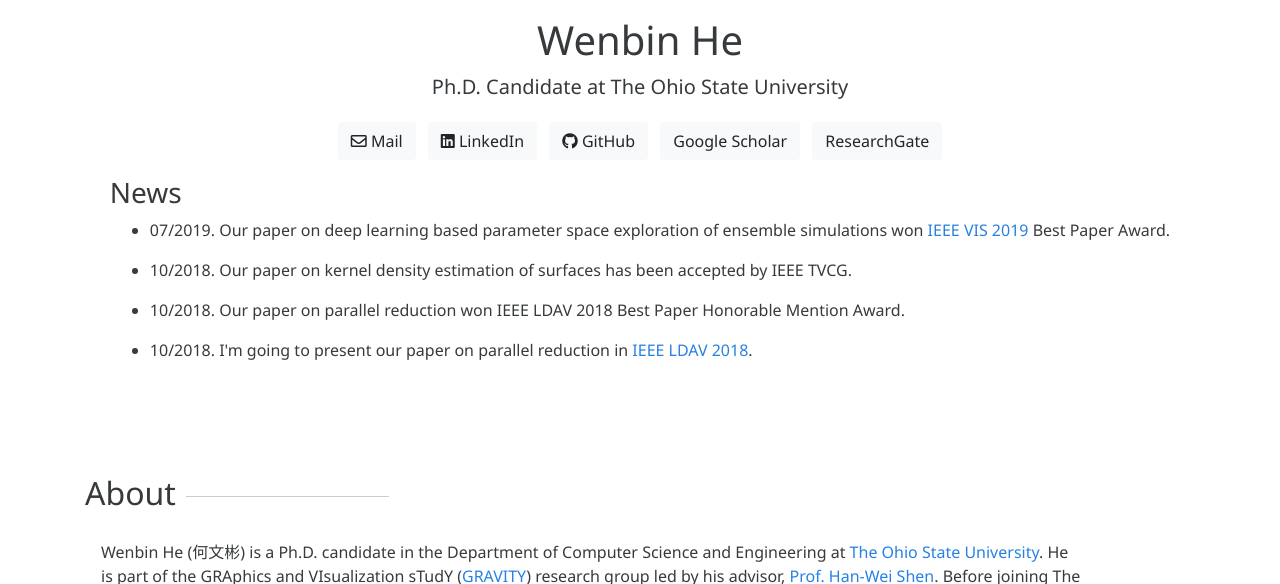
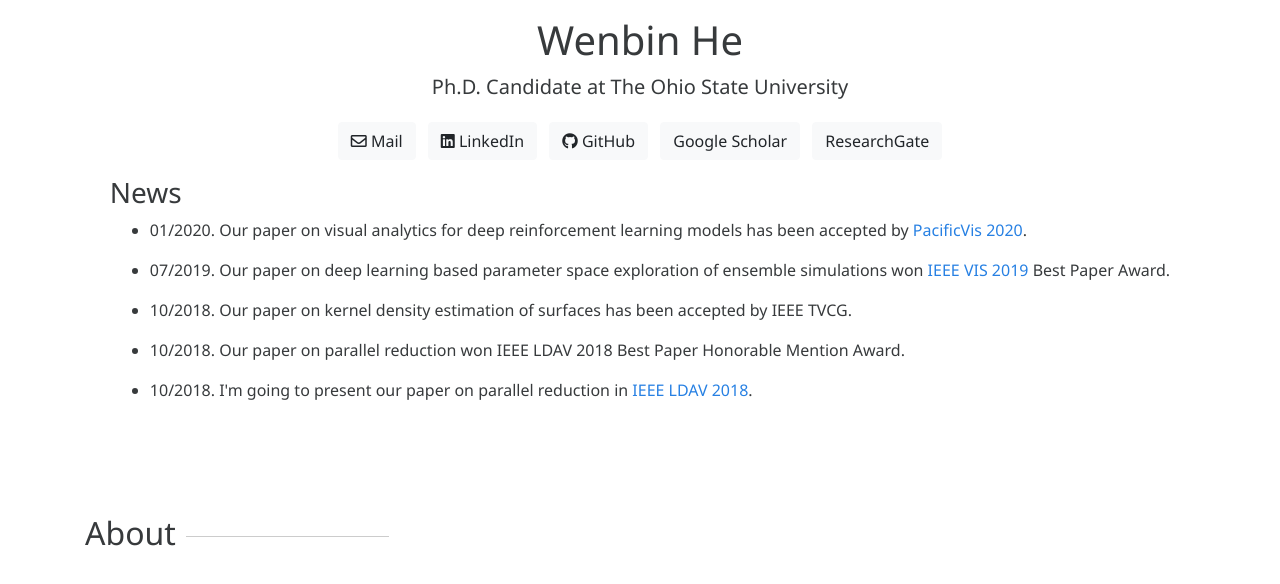
Before and after one commit to hewenbin/hewenbin.github.io, a Jekyll site: the page built from index.html, in a window 1280 px wide and 900 px high, cut to the strip 316-900 px from the top of the window. Built offline with Jekyll 4.4.1, drawn with Linux system fonts in a browser that asks for light colours; nearby versions of some CDN libraries; a style sheet for code colours, icons or effects is not loaded.

Commit message:
Update news

```diff
--- a/_includes/home.html
+++ b/_includes/home.html
@@ -26,6 +26,10 @@
 <ul>
 
   <li><p>
+    01/2020. Our paper on visual analytics for deep reinforcement learning models has been accepted by <a href="http://vis.tju.edu.cn/pvis2020/" target="_blank">PacificVis 2020</a>.
+  </p></li>
+
+  <li><p>
     07/2019. Our paper on deep learning based parameter space exploration of ensemble simulations won <a href="http://ieeevis.org/year/2019/welcome" target="_blank">IEEE VIS 2019</a> Best Paper Award.
   </p></li>
 
```
